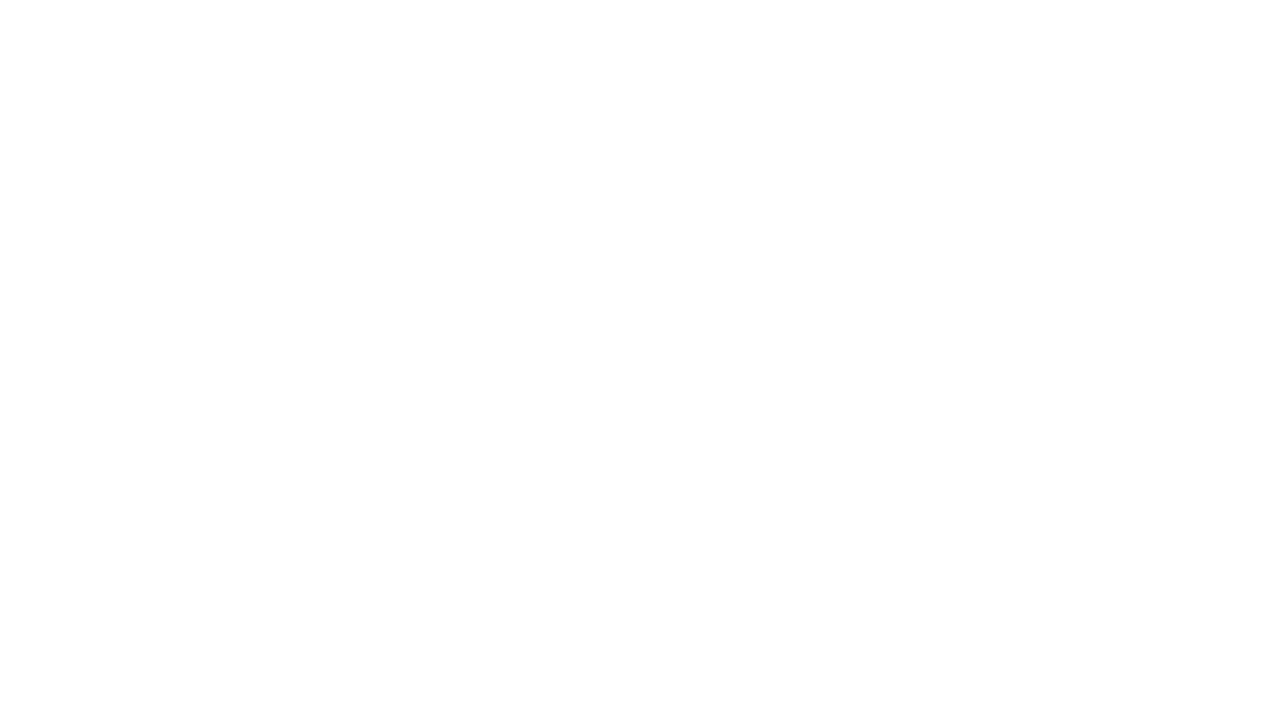
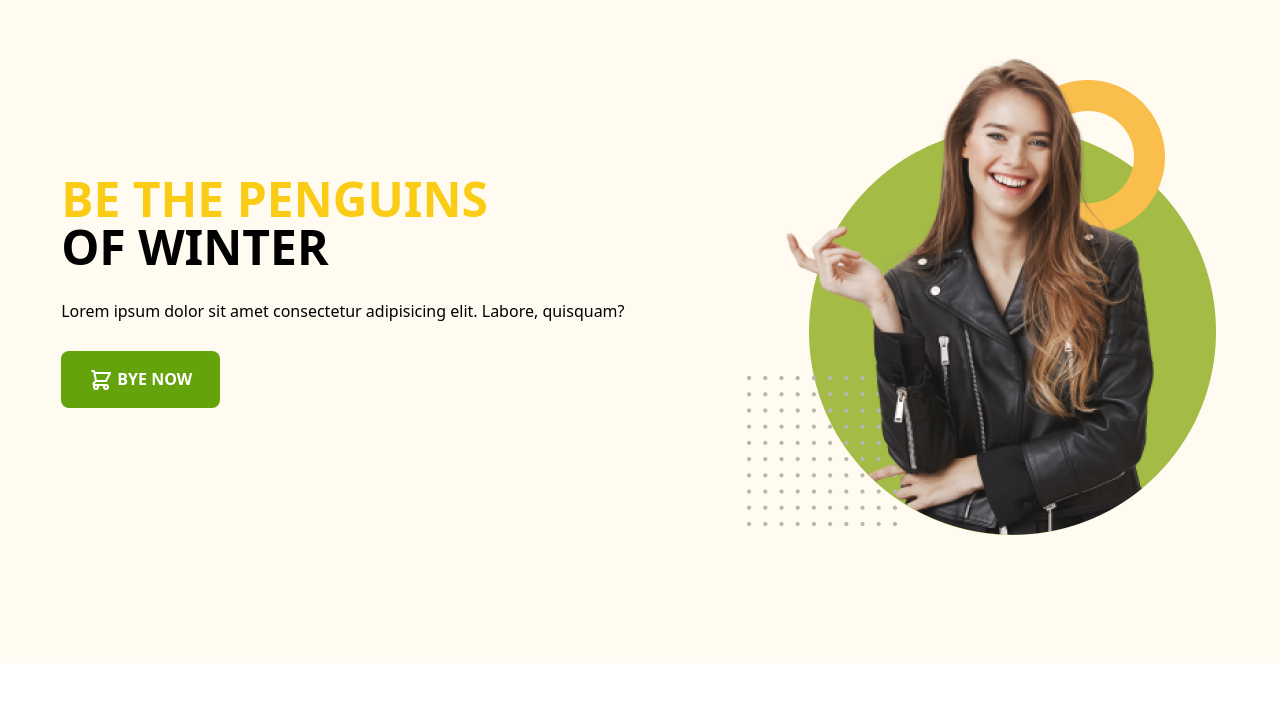
Before and after one commit to Flocky05/penguin-fashion-with--tailwind, a plain HTML site: page index.html in a window 1280 px wide. Drawn offline with nearby package versions, Linux system fonts and the light colour scheme.

Commit message:
add header section

```diff
--- a/index.html
+++ b/index.html
@@ -4,9 +4,49 @@
     <meta charset="UTF-8">
     <meta http-equiv="X-UA-Compatible" content="IE=edge">
     <meta name="viewport" content="width=device-width, initial-scale=1.0">
-    <title>Document</title>
+    <title>penguin fashion</title>
+    <!-- tailwind link  -->
+    <script src="https://cdn.tailwindcss.com"></script>
+    <script>
+        tailwind.config = {
+          theme: {
+            extend: {
+              colors: {
+                clifford: '#da373d',
+                penguin: '#FFFBF0',
+              }
+            }
+          }
+        }
+      </script>
 </head>
 <body>
+      <header class="bg-penguin pb-32 pt-12">
+        <section class="container mx-auto sm:flex items-center justify-around">
+            <div class="space-y-7 pl-6 sm:pl-0">
+                <h1 class="text-5xl uppercase font-bold">
+                    <span class="text-yellow-400">
+                        Be the Penguins
+                    </span>
+                    <br>
+                    <span>
+                        of Winter
+                    </span>
+                </h1>
+                <p>Lorem ipsum dolor sit amet consectetur adipisicing elit. Labore, quisquam?</p>
+                <button class="uppercase rounded-lg  bg-lime-600 text-white font-semibold py-4 px-7">
+                    <svg xmlns="http://www.w3.org/2000/svg" class="h-6 w-6 inline" fill="none" viewBox="0 0 24 24" stroke="currentColor" stroke-width="2">
+                        <path stroke-linecap="round" stroke-linejoin="round" d="M3 3h2l.4 2M7 13h10l4-8H5.4M7 13L5.4 5M7 13l-2.293 2.293c-.63.63-.184 1.707.707 1.707H17m0 0a2 2 0 100 4 2 2 0 000-4zm-8 2a2 2 0 11-4 0 2 2 0 014 0z" />
+                      </svg>
+                    Bye now</button>
+            </div>
+            <div class="pt-8 sm:pt-0">
+                <img class="w-3/4 sm:w-full pl-10 sm:pl-0"  src="images/model.png" alt="">
+            </div>
+        </section>
+      </header>
+      <main>
 
+      </main>
 </body>
 </html>
--- /dev/null
+++ b/tailwind.config.js
@@ -0,0 +1,8 @@
+/** @type {import('tailwindcss').Config} */
+module.exports = {
+    content: ["./src/**/*.{html,js}"],
+    theme: {
+      extend: {},
+    },
+    plugins: [],
+  }
```
